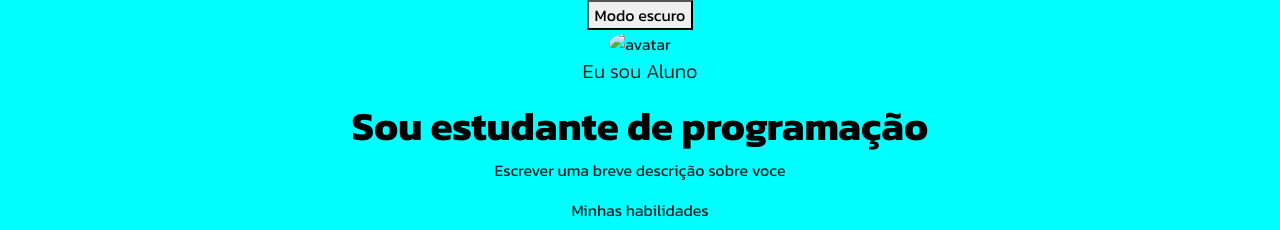
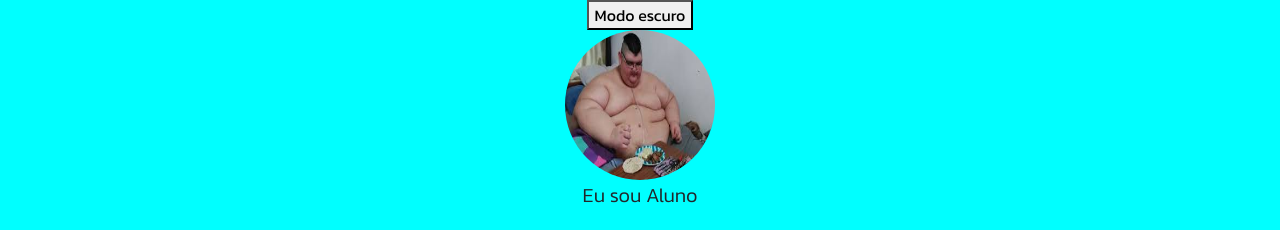
Before and after one commit to bolameiameiameia/meu_portifolio, a plain HTML site: page index.html in a window 1280 px wide. Shown: the top 230 px of the page. Drawn offline with nearby package versions, Linux system fonts and the light colour scheme; files whose address does not match are found by name.

Commit message:
Update index.html

```diff
--- a/index.html
+++ b/index.html
@@ -12,7 +12,7 @@
       <div class="dark-mode">
           <button id="dark-mode-toggle" class="dark-mode-btn">Modo escuro</button>
       </div>
-    <img src="avatar.jpg" alt="avatar" class="rounded-circle" width="150" height="150">
+    <img src="bola.jpeg" alt="avatar" class="rounded-circle" width="150" height="150">
     <p class="lead">Eu sou Aluno</p>
     <h1>Sou estudante de programação</h1>
     <p>Escrever uma breve descrição sobre voce</p>
```
